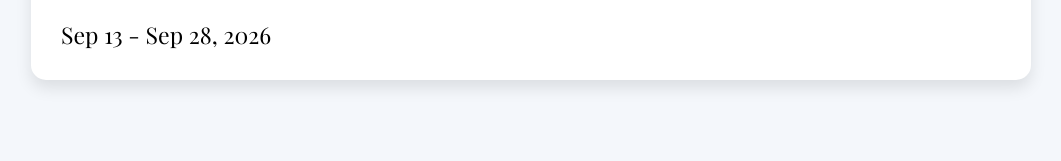
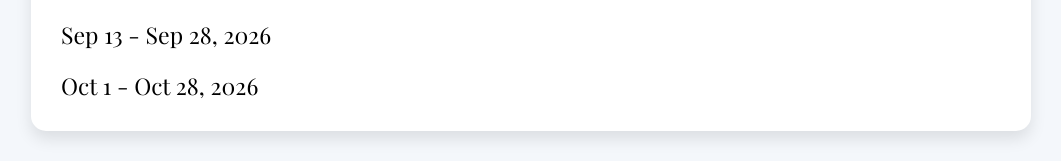
Before and after one commit to rishik-44/cpec-times, a plain HTML site: page weekly-news.html in a window 1280 px wide. Shown: the part 9236-9397 px from the top of the page, without its empty margins (109-1170 px from the left). Before the commit the page ends 9376 px from the top, so only its background shows below. Drawn offline with nearby package versions, Linux system fonts and the light colour scheme; no server answers; a web font is replaced by a local one.

```diff
--- a/js/script.js
+++ b/js/script.js
@@ -68,6 +68,7 @@ if (navbar) {
                 <div class="nav-dropdown-content">
                     <a href="week.html?week=week1">Sep 6 - Sep 12</a>
                     <a href="week.html?week=week2">Sep 13 - Sep 28</a>
+                    <a href="week.html?week=week3">Oct 1 - Oct 28</a>
                 </div>
             </div>
 
@@ -310,6 +311,10 @@ const weeks = {
     week2: {
         title: "Sep 13 - Sep 28",
         file: "articles/weekly-news-folder/week2.txt"
+    },
+    week3: {
+        title: "Oct 1 - Oct 28",
+        file: "articles/weekly-news-folder/week3.txt"
     },
 
 };
--- a/weekly-news.html
+++ b/weekly-news.html
@@ -43,6 +43,7 @@
             <h2>All Week News</h2>
             <a href="week.html?week=week1">Aug 16 - Aug 22, 2026</a>
             <a href="week.html?week=week2">Sep 13 - Sep 28, 2026</a>
+            <a href="week.html?week=week3">Oct 1 - Oct 28, 2026</a>
         </div>
     </div>
 
```
Also changed, not shown: index.html (+2 -0 lines), articles/weekly-news-folder/week3.txt (added), images/week3image1.png (added), images/week3image2.png (added).
